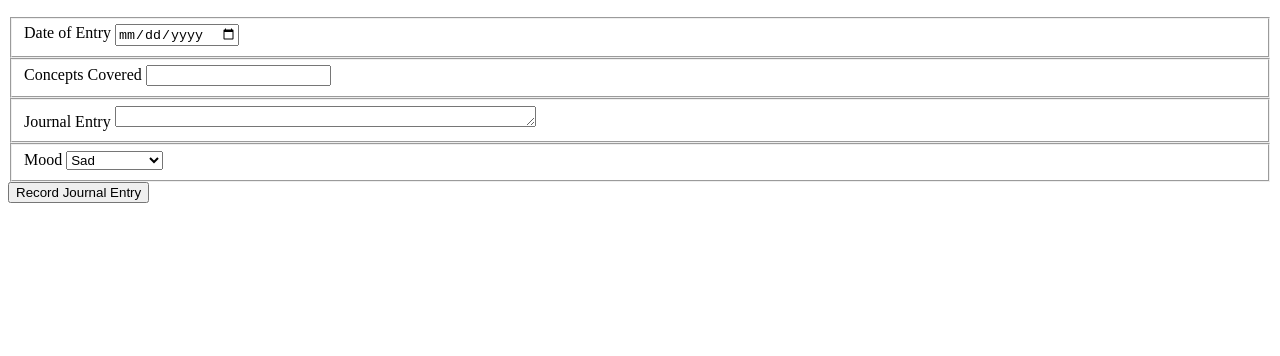
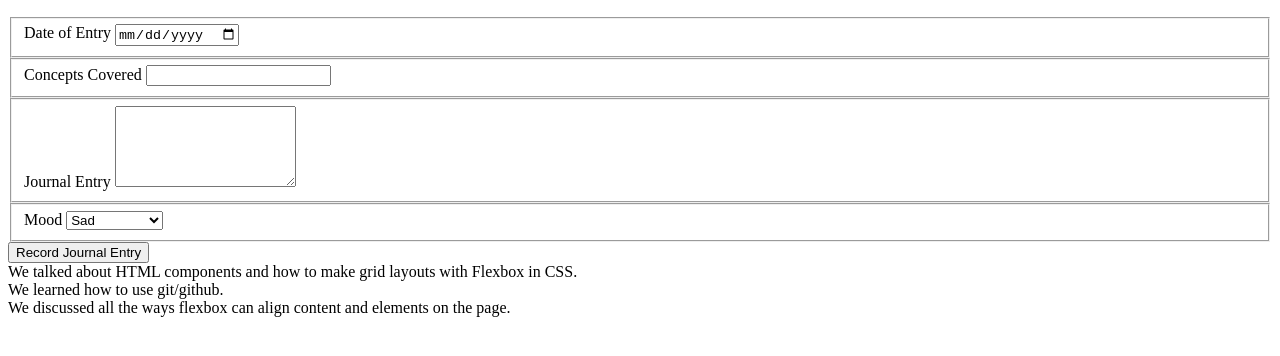
Before and after one commit to imannadeem825/daily-journal, a plain HTML site: page index.html in a window 1280 px wide. Shown: the part 50-406 px from the top of the page. Drawn offline with Linux system fonts and the light colour scheme.

Commit message:
rendered entries

```diff
--- a/index.html
+++ b/index.html
@@ -23,7 +23,7 @@
             </fieldset>
             <fieldset>
                 <label for="journalEntry">Journal Entry</label>
-                <textarea id="journalEntry" name="journalEntry" rows="1" cols="50"></textarea>
+                <textarea id="journalEntry" name="journalEntry" rows="5"></textarea>
             </fieldset>
             <fieldset>
                 <label for="mood">Mood</label>
@@ -37,9 +37,10 @@
                 </select>
             </fieldset>
             <button type="button">Record Journal Entry</button>
-
         </form>
+        <section id="entryLog"></section>
     </main>
+    <script type="module" src="./scripts/main.js"></script>
 </body>
 <footer>
 
--- /dev/null
+++ b/scripts/journalDataProvider.js
@@ -0,0 +1,44 @@
+/*
+ *   Journal data provider for Daily Journal application
+ *
+ *      Holds the raw data about each entry and exports
+ *      functions that other modules can use to filter
+ *      the entries for different purposes.
+ */
+
+// This is the original data.
+const journal = [
+    {
+        id: 1,
+        date: "07/24/2025",
+        concept: "HTML & CSS",
+        entry: "We talked about HTML components and how to make grid layouts with Flexbox in CSS.",
+        mood: "Ok"
+    },
+    {
+        id: 2,
+        date: "07/25/2025",
+        concept: "Github",
+        entry: "We learned how to use git/github.",
+        mood: "Frustrated"
+    },
+    {
+        id: 3,
+        date: "07/26/2025",
+        concept: "Flexbox",
+        entry: "We discussed all the ways flexbox can align content and elements on the page.",
+        mood: "Excited"
+    },
+]
+
+/*
+    You export a function that provides a version of the
+    raw data in the format that you want
+*/
+export const useJournalEntries = () => {
+    const sortedByDate = journal.sort(
+        (currentEntry, nextEntry) =>
+            Date.parse(currentEntry.date) - Date.parse(nextEntry.date)
+    )
+    return sortedByDate
+}
--- /dev/null
+++ b/scripts/journalEntry.js
@@ -0,0 +1,11 @@
+/*
+ *  Purpose: To render a single journal entry as an
+ *           HTML representation of the data
+ */
+export const JournalEntryComponent = (journal) => {
+    return `
+        <section id="entry--${journal.id}" class="journalEntry">
+           ${journal.entry}
+        </section>
+    `
+}
--- /dev/null
+++ b/scripts/journalEntryList.js
@@ -0,0 +1,59 @@
+/*
+ *  Purpose:
+ *    To render as many journal entry components as
+ *    there are items in the collection exposed by the
+ *    data provider component
+ */
+import { useJournalEntries } from "./journalDataProvider.js"
+import { JournalEntryComponent } from "./journalEntry.js"
+
+// DOM reference to where all entries will be rendered
+const entryLog = document.querySelector("#entryLog")
+
+export const EntryListComponent = () => {
+    // Use the journal entry data from the data provider component
+    const entries = useJournalEntries()
+
+    for (const entry of entries) {
+        /*
+            Invoke the component that returns an
+            HTML representation of a single entry
+        */
+       const entryHTML = JournalEntryComponent(entry)
+        entryLog.innerHTML += entryHTML
+    }
+}
+
+// import { mostHolyFish } from './fishDataProvider.js'
+// import { soldierFish } from './fishDataProvider.js'
+// import { nonHolyFish } from './fishDataProvider.js'
+// import { Fish } from './fish.js'
+
+// export const FishList = () => {
+
+//     // Get a reference to the `<article class="content">` element
+//     const contentElement = document.querySelector(".container--left")
+//     const holyFish = mostHolyFish()
+//     const soldiers = soldierFish()
+//     const losers = nonHolyFish()
+
+//     for (const fishObject of holyFish) {
+//         // console.log("one fish", fishObject)
+//         const fishHTML = Fish(fishObject)
+//         // Add to the existing HTML in the content element
+//         contentElement.innerHTML += fishHTML
+//     }
+//     for (const fishObject of soldiers) {
+//         // console.log("one fish", fishObject)
+//         const fishHTML = Fish(fishObject)
+//         // Add to the existing HTML in the content element
+//         contentElement.innerHTML += fishHTML
+//     }
+//     for (const fishObject of losers) {
+//         // console.log("one fish", fishObject)
+//         const fishHTML = Fish(fishObject)
+//         // Add to the existing HTML in the content element
+//         contentElement.innerHTML += fishHTML
+//     }
+
+// }
--- /dev/null
+++ b/scripts/main.js
@@ -0,0 +1,3 @@
+import { EntryListComponent } from "./journalEntryList.js"
+
+EntryListComponent()
```
